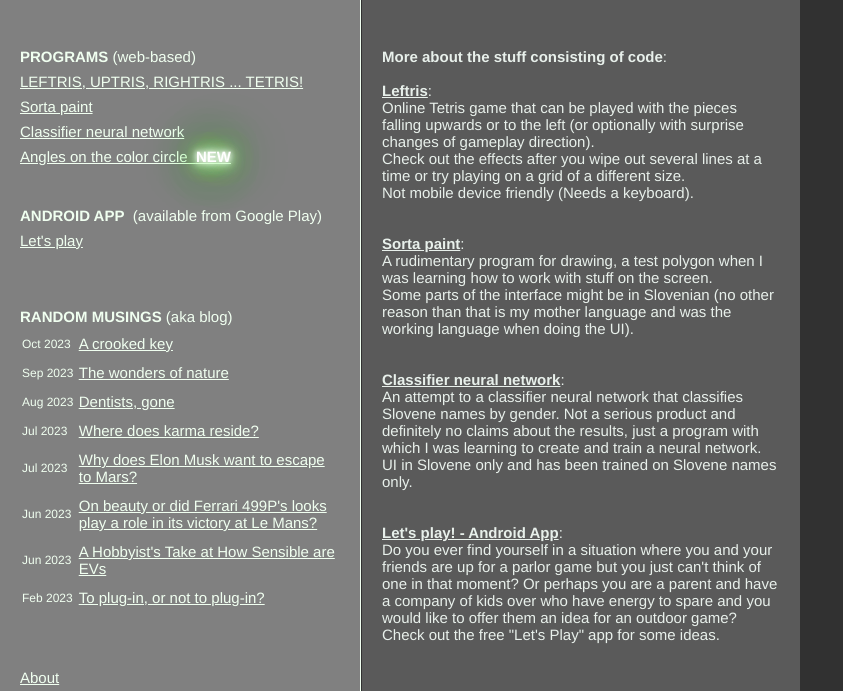
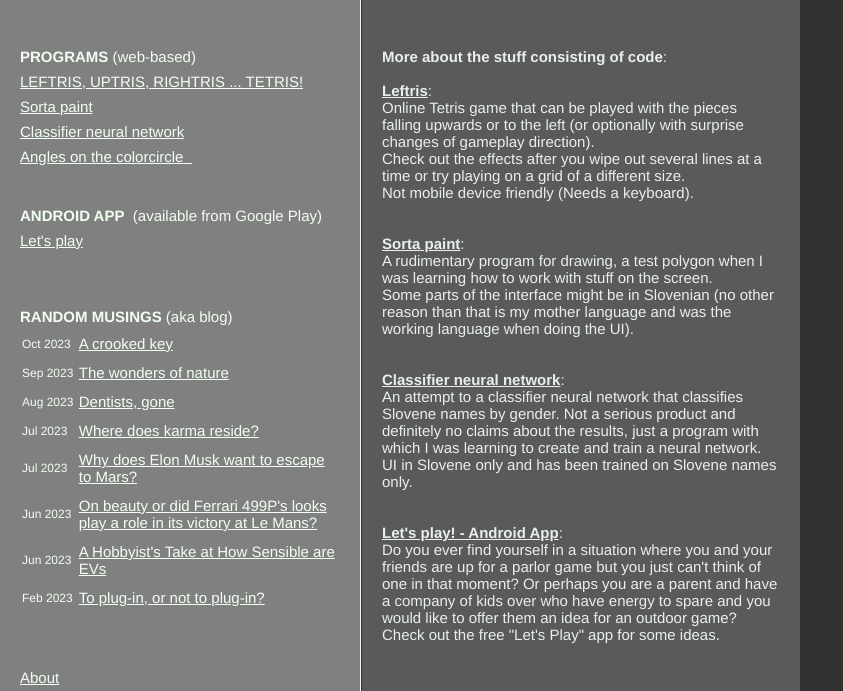
Before and after one commit to byguesswork/byguesswork, a plain HTML site: page index.html in a window 1280 px wide. Shown: the part 99-790 px from the top of the page, without its empty margins (0-843 px from the left). Drawn offline with Linux system fonts and the light colour scheme.

Commit message:
Update index.html

```diff
--- a/index.html
+++ b/index.html
@@ -44,9 +44,7 @@
                 <p><a href="tetris/tetris_EN.html">LEFTRIS, UPTRIS, RIGHTRIS ... TETRIS!</a></p>
                 <p><a href="risar/sorta-paint_EN.html">Sorta paint</a></p>
                 <p><a href="klasifikator/index.html">Classifier neural network</a></p>
-                <p><a href="progs/color_circle/color_circle.html">Angles on the color
-                        circle&nbsp;&nbsp;<span class="new">NEW</span></a></p>
-                <!-- new: 20231108 -->
+                <p><a href="progs/color_circle/color_circle.html">Angles on the colorcircle&nbsp;&nbsp;</a></p>
             </div>
             <br><br>
 
```
